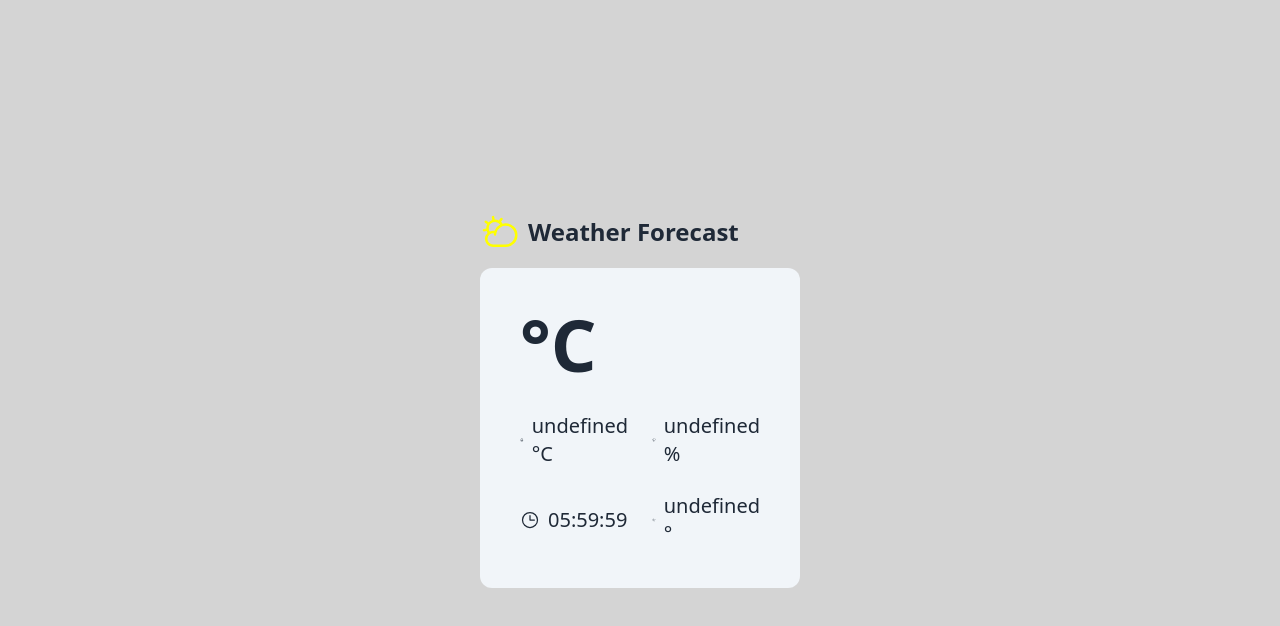
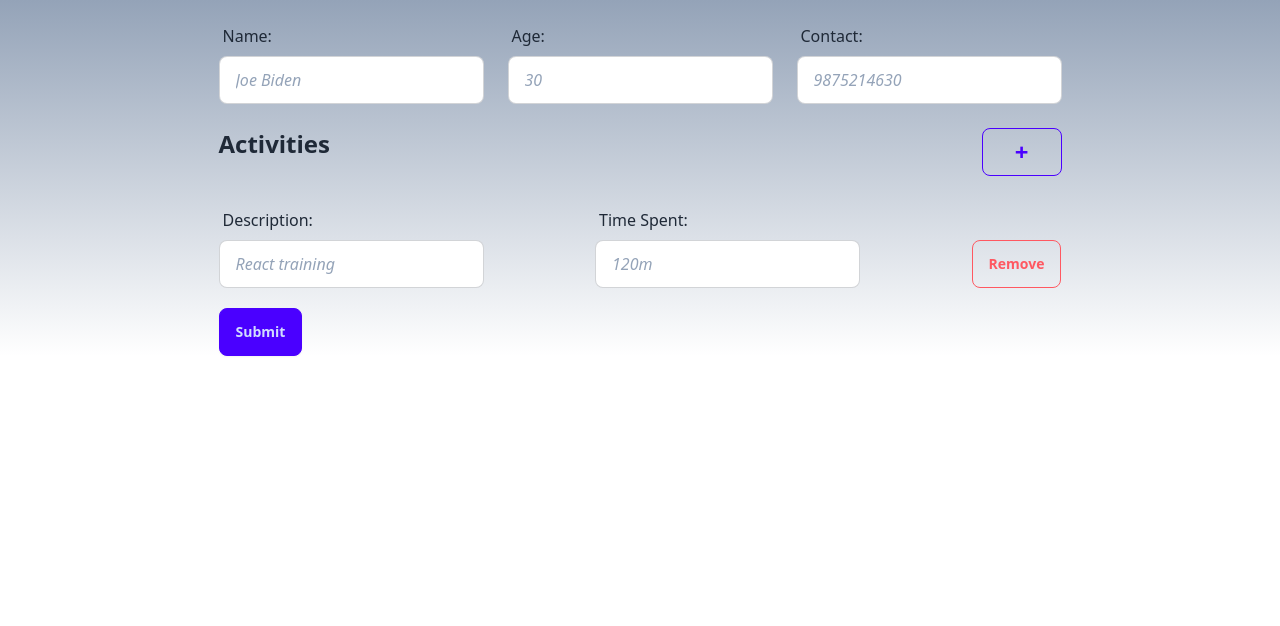
Before and after one commit to swornex/react-template, a React (Vite) app: page / in a window 1280 px wide. Shown: the top 626 px of the page. Built offline with nearby package versions, Linux system fonts and the light colour scheme; no server answers.

Commit message:
create user activity using react hook form and zod

```diff
--- a/package.json
+++ b/package.json
@@ -9,9 +9,12 @@
   },
   "dependencies": {
     "@phosphor-icons/react": "2.0.15",
+    "axios": "1.6.7",
     "dayjs": "1.11.10",
     "react": "18.2.0",
-    "react-dom": "18.2.0"
+    "react-dom": "18.2.0",
+    "react-hook-form": "7.50.0",
+    "zod": "3.22.4"
   },
   "devDependencies": {
     "@nabla/vite-plugin-eslint": "1.5.0",
--- a/src/App.tsx
+++ b/src/App.tsx
@@ -1,11 +1,9 @@
-// import Timer from './components/timer/Timer';
-import Weather from './components/weather/Weather';
+import UserActivity from './components/userActivity/UserActivity';
 
 export const App = () => {
   return (
     <>
-      {/* <Timer /> */}
-      <Weather />
+      <UserActivity />
     </>
   );
 };
--- /dev/null
+++ b/src/components/userActivity/AddActivity.tsx
@@ -0,0 +1,164 @@
+import { FormData } from '@/interfaces/userActivity';
+import { SubmitHandler, useFieldArray, useForm } from 'react-hook-form';
+
+const AddActivity = (props: {
+  setUsersActivity: React.Dispatch<React.SetStateAction<FormData[]>>;
+}) => {
+  const {
+    register,
+    handleSubmit,
+    control,
+    reset,
+    formState: { errors },
+  } = useForm<FormData>({
+    defaultValues: {
+      activities: [
+        {
+          description: '',
+          timeSpent: '',
+        },
+      ],
+    },
+  });
+
+  const { fields, append, remove } = useFieldArray({
+    control,
+    name: 'activities',
+  });
+
+  const onSubmit: SubmitHandler<FormData> = (data) => {
+    props.setUsersActivity((prev) => [...prev, data]);
+    reset();
+  };
+
+  return (
+    <>
+      <form onSubmit={handleSubmit(onSubmit)}>
+        <div className="flex gap-6">
+          <div>
+            <label className="label" htmlFor="name">
+              Name:{' '}
+            </label>
+            <input
+              id="name"
+              placeholder="Joe Biden"
+              className="placeholder input"
+              {...register('user.name', {
+                required: 'true',
+              })}
+            />
+            {errors.user?.name && (
+              <p className="error">Please fill your name</p>
+            )}
+          </div>
+
+          <div>
+            <label className="label" htmlFor="age">
+              Age:{' '}
+            </label>
+            <input
+              id="age"
+              type="number"
+              placeholder="30"
+              className="placeholder input"
+              {...register('user.age', {
+                required: 'true',
+              })}
+            />
+            {errors.user?.age && <p className="error">Please fill your age</p>}
+          </div>
+
+          <div>
+            <label className="label" htmlFor="contact">
+              Contact:{' '}
+            </label>
+            <input
+              id="contact"
+              placeholder="9875214630"
+              className="placeholder input"
+              {...register('user.contact', {
+                required: 'true',
+              })}
+            />
+            {errors.user?.contact && (
+              <p className="error">Please fill your contact</p>
+            )}
+          </div>
+        </div>
+
+        <div className="my-6 flex justify-between">
+          <h1 className="text-2xl font-semibold">Activities</h1>
+          <a
+            className="btn btn-outline btn-primary w-20 text-2xl"
+            onClick={() => {
+              append({
+                description: '',
+                timeSpent: '',
+              });
+            }}
+          >
+            +
+          </a>
+        </div>
+
+        <div>
+          {fields.map((field, index) => {
+            return (
+              <section key={field.id} className="flex justify-between">
+                <div>
+                  <label className="label" htmlFor={`description${index}`}>
+                    Description:
+                  </label>
+                  <input
+                    placeholder="React training"
+                    id={`description${index}`}
+                    className="placeholder input"
+                    {...register(`activities.${index}.description`, {
+                      required: 'true',
+                    })}
+                  />
+                  {errors.activities?.[index]?.description && (
+                    <p className="error">Please fill the description</p>
+                  )}
+                </div>
+
+                <div>
+                  <label className="label" htmlFor={`timeSpent${index}`}>
+                    Time Spent:
+                  </label>
+                  <input
+                    id={`timeSpent${index}`}
+                    placeholder="120m"
+                    className="placeholder input"
+                    {...register(`activities.${index}.timeSpent`, {
+                      required: 'true',
+                      pattern: /^(\d{1,}|[1-5]\d{2,})m$/,
+                    })}
+                  />
+                  {errors.activities?.[index]?.timeSpent && (
+                    <p className="error">Invalid format (eg: 120m)</p>
+                  )}
+                </div>
+
+                <a
+                  className="btn btn-outline btn-error self-end"
+                  onClick={() => {
+                    remove(index);
+                  }}
+                >
+                  Remove
+                </a>
+              </section>
+            );
+          })}
+        </div>
+
+        <button type="submit" className="btn btn-primary mt-5">
+          Submit
+        </button>
+      </form>
+    </>
+  );
+};
+
+export default AddActivity;
--- /dev/null
+++ b/src/components/userActivity/DisplayActivity.tsx
@@ -0,0 +1,22 @@
+import { FormData } from '@/interfaces/userActivity';
+
+const DisplayActivity = (props: { userActivity: FormData }) => {
+  const { userActivity } = props;
+  return (
+    <div className="mx-32 mb-4 grid grid-cols-2 rounded-lg bg-slate-50 p-2">
+      <h1 className="self-center">{userActivity.user.name}</h1>
+      <div>
+        {userActivity.activities.map((activity, index) => {
+          return (
+            <div key={index} className="flex justify-between">
+              <span>- {activity.description}</span>
+              <span>{activity.timeSpent}</span>
+            </div>
+          );
+        })}
+      </div>
+    </div>
+  );
+};
+
+export default DisplayActivity;
--- /dev/null
+++ b/src/components/userActivity/DisplayUserActivity.tsx
@@ -0,0 +1,22 @@
+import { FormData } from '@/interfaces/userActivity';
+import DisplayActivity from './DisplayActivity';
+
+const DisplayUserActivity = (props: { usersActivity: FormData[] }) => {
+  const { usersActivity } = props;
+  return (
+    <>
+      <div className=" mx-32 mb-4 mt-10 grid grid-cols-2 border-b-2 border-black p-2">
+        <div>UserName</div>
+        <div className="flex justify-between">
+          <div>Activity Description</div>
+          <div>TimeSpent</div>
+        </div>
+      </div>
+      {usersActivity.map((userActivity, index) => {
+        return <DisplayActivity userActivity={userActivity} key={index} />;
+      })}
+    </>
+  );
+};
+
+export default DisplayUserActivity;
--- /dev/null
+++ b/src/components/userActivity/UserActivity.tsx
@@ -0,0 +1,23 @@
+import { useState } from 'react';
+import AddActivity from './AddActivity';
+import DisplayUserActivity from './DisplayUserActivity';
+import { FormData } from '@/interfaces/userActivity';
+
+const UserActivity = () => {
+  const [usersActivity, setUsersActivity] = useState<FormData[]>([]);
+
+  return (
+    <div className="bg-gradient-to-b from-slate-400 pt-4">
+      <div className=" flex justify-center">
+        <AddActivity setUsersActivity={setUsersActivity} />
+      </div>
+      <div>
+        {usersActivity.length <= 0 ? null : (
+          <DisplayUserActivity usersActivity={usersActivity} />
+        )}
+      </div>
+    </div>
+  );
+};
+
+export default UserActivity;
--- a/src/index.css
+++ b/src/index.css
@@ -18,4 +18,16 @@
   .items {
     @apply flex items-center gap-2;
   }
+
+  .input {
+    @apply input-bordered w-full max-w-xs;
+  }
+
+  .placeholder {
+    @apply placeholder:italic placeholder:text-slate-400;
+  }
+
+  .error {
+    @apply text-sm italic text-red-700;
+  }
 }
--- /dev/null
+++ b/src/interfaces/userActivity.tsx
@@ -0,0 +1,25 @@
+import { z } from 'zod';
+
+const activity = z
+  .object({
+    description: z.string(),
+    timeSpent: z.string().regex(/^(\d{1,}|[1-5]\d{2,})m$/),
+  })
+  .strict();
+
+const user = z
+  .object({
+    name: z.string(),
+    age: z.number().min(10),
+    contact: z.string(),
+  })
+  .strict();
+
+const formData = z
+  .object({
+    user: user,
+    activities: z.array(activity),
+  })
+  .strict();
+
+export type FormData = z.infer<typeof formData>;
```
Also changed, not shown: 1 other file (tests, documents, lock files or other folders).
